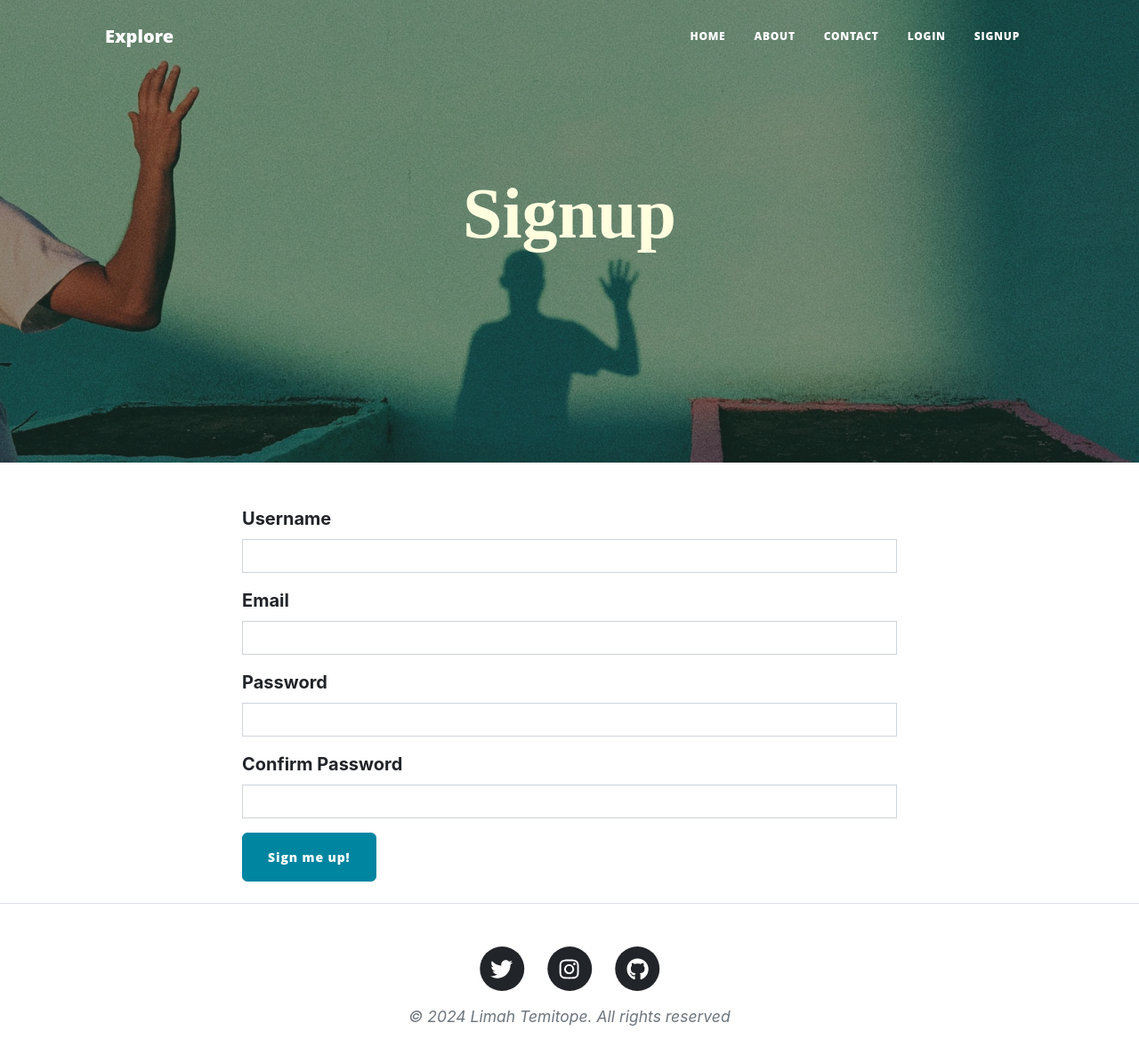
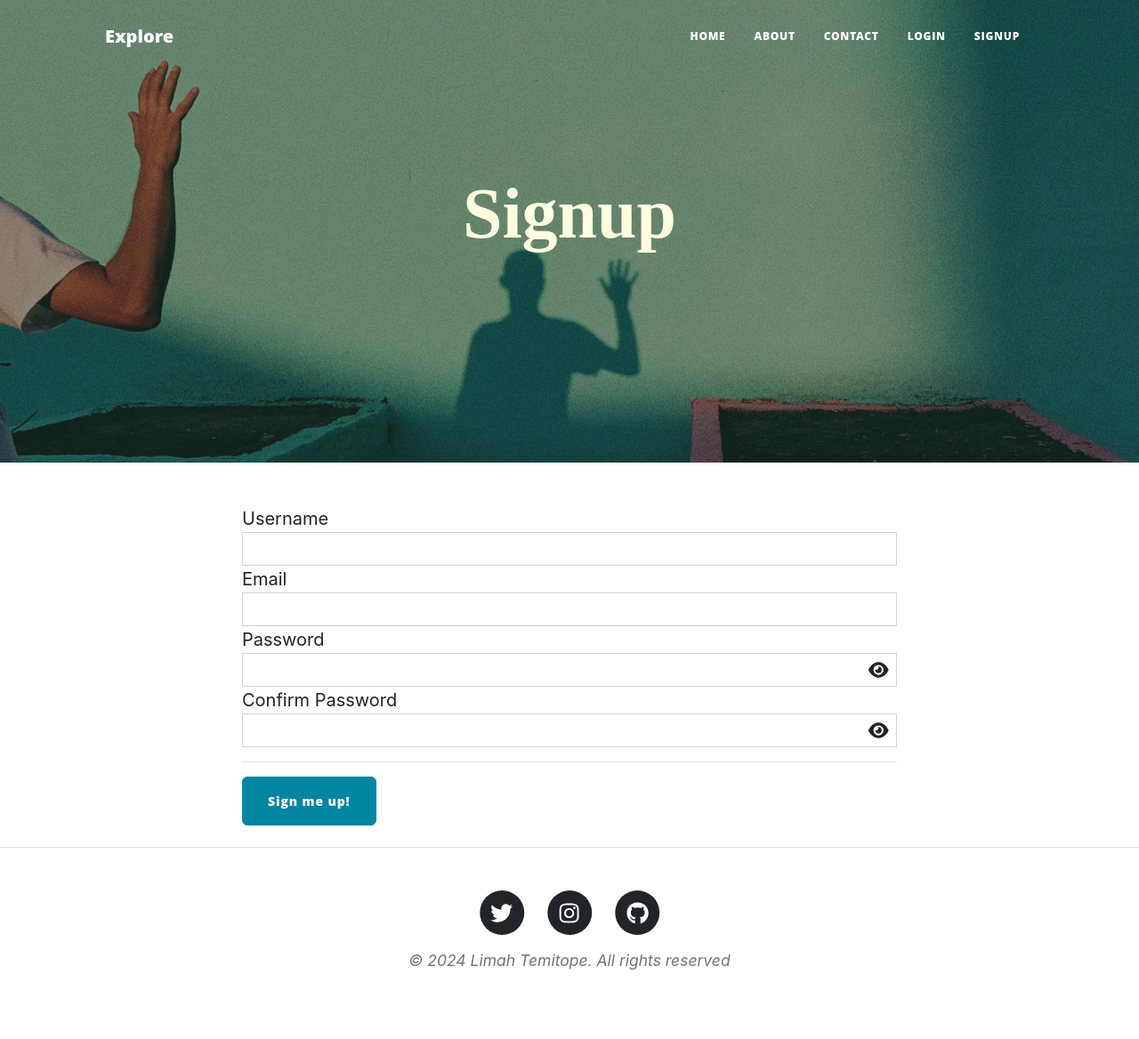
Before and after one commit to Limah-T/Blog-App, a Flask app: page /signup in a window 1280 px wide. Shown: the top 1168 px of the page at 89% size. After the commit the page ends 1090 px from the top, so only its background shows below. Run offline with Flask 3, Linux system fonts and the light colour scheme; some libraries are stand-ins or nearby versions.

Commit message:
Make some changes in login and signup html files to show eye icon for password

```diff
--- a/my_flask_app/templates/signup.html
+++ b/my_flask_app/templates/signup.html
@@ -1,9 +1,7 @@
 {% extends 'base.html' %}
 {% block title %}Signup{% endblock %}
 {% block main %}
-<header
-  class="masthead"
-  style="background-image: url('../static/assets/img/signup.jpg')">
+<header class="masthead" style="background-image: url('../static/assets/img/signup.jpg')">
   <div class="container position-relative px-4 px-lg-5">
     <div class="row gx-4 gx-lg-5 justify-content-center">
       <div class="col-md-10 col-lg-8 col-xl-7">
@@ -45,11 +43,50 @@
         {% endif %}
         <!--Rendering the registration form here-->
         <form method="POST" action="{{ url_for('auth.signup') }}">
-          {% from 'bootstrap5/form.html' import render_form %}
-          {{render_form(form, novalidate=True, button_map={"submit": "secondary"}) }}
+          {{ form.hidden_tag() }}
+          <div class="form-group">
+            {{ form.username.label(class="form-control-label") }}
+            {{ form.username(class="form-control") }}
+          </div>
+          <div class="form-group">
+            {{ form.email.label(class="form-control-label") }}
+            {{ form.email(class="form-control") }}
+          </div>
+          <div class="form-group">
+            {{ form.password.label(class="form-control-label") }}
+            <div style="position: relative;">
+              {{ form.password(class="form-control") }}
+              <span class="toggle-password" style="position: absolute; right: 10px; top: 50%; transform: translateY(-50%); cursor: pointer;">
+                <i class="fas fa-eye"></i>
+              </span>
+            </div>
+          </div>
+          <div class="form-group">
+            {{ form.confirm_password.label(class="form-control-label") }}
+            <div style="position: relative;">
+              {{ form.confirm_password(class="form-control") }}
+              <span class="toggle-password" style="position: absolute; right: 10px; top: 50%; transform: translateY(-50%); cursor: pointer;">
+                <i class="fas fa-eye"></i>
+              </span>
+            </div>
+          </div>
+          <hr>
+          <div class="form-group">
+            {{ form.signup(class="btn btn-primary") }}
+          </div>
         </form>
       </div>
     </div>
   </div>
+  <script>
+  document.querySelectorAll('.toggle-password').forEach(item => {
+    item.addEventListener('click', function (e) {
+      const passwordField = this.previousElementSibling;
+      const type = passwordField.getAttribute('type') === 'password' ? 'text' : 'password';
+      passwordField.setAttribute('type', type);
+      this.innerHTML = type === 'password' ? '<i class="fas fa-eye"></i>' : '<i class="fas fa-eye-slash"></i>';
+    });
+  });
+</script>
 </main>
 {% endblock %}
```
Also changed, not shown: my_flask_app/templates/login.html (+27 -3 lines).
